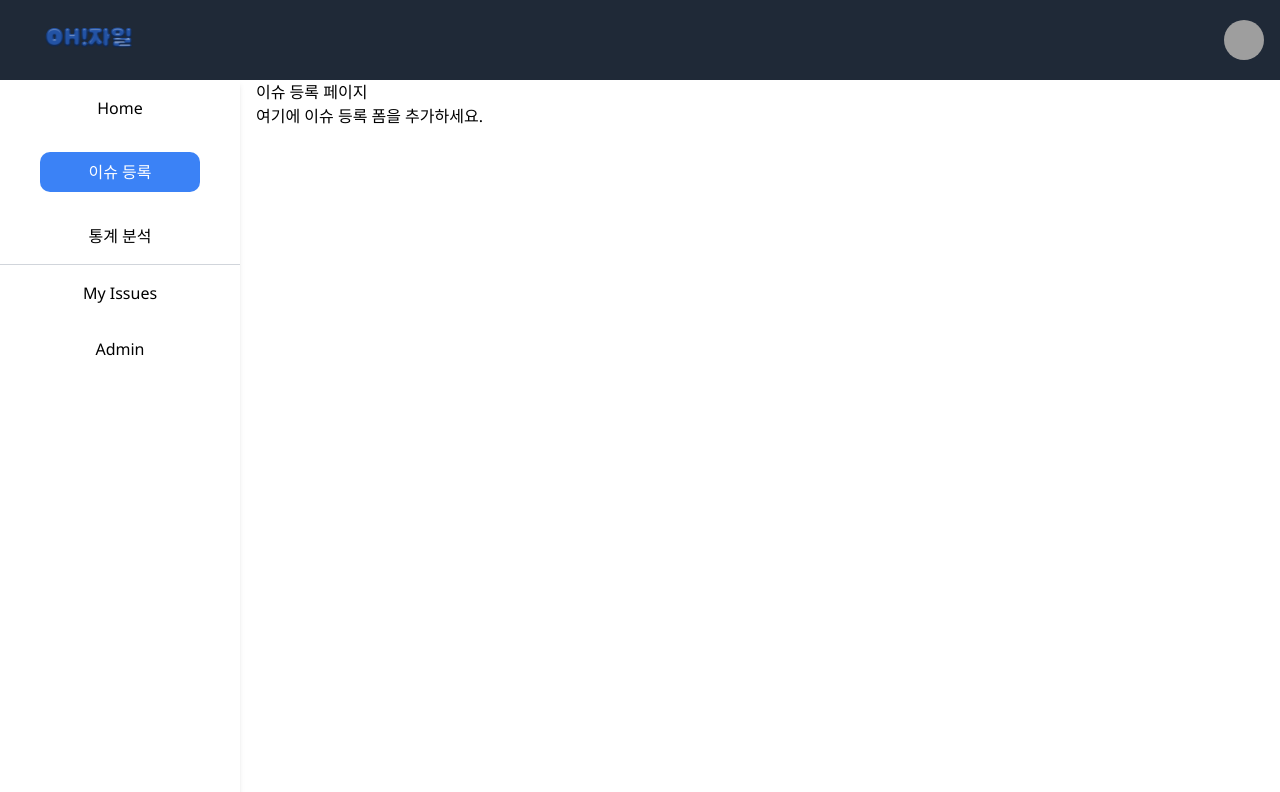
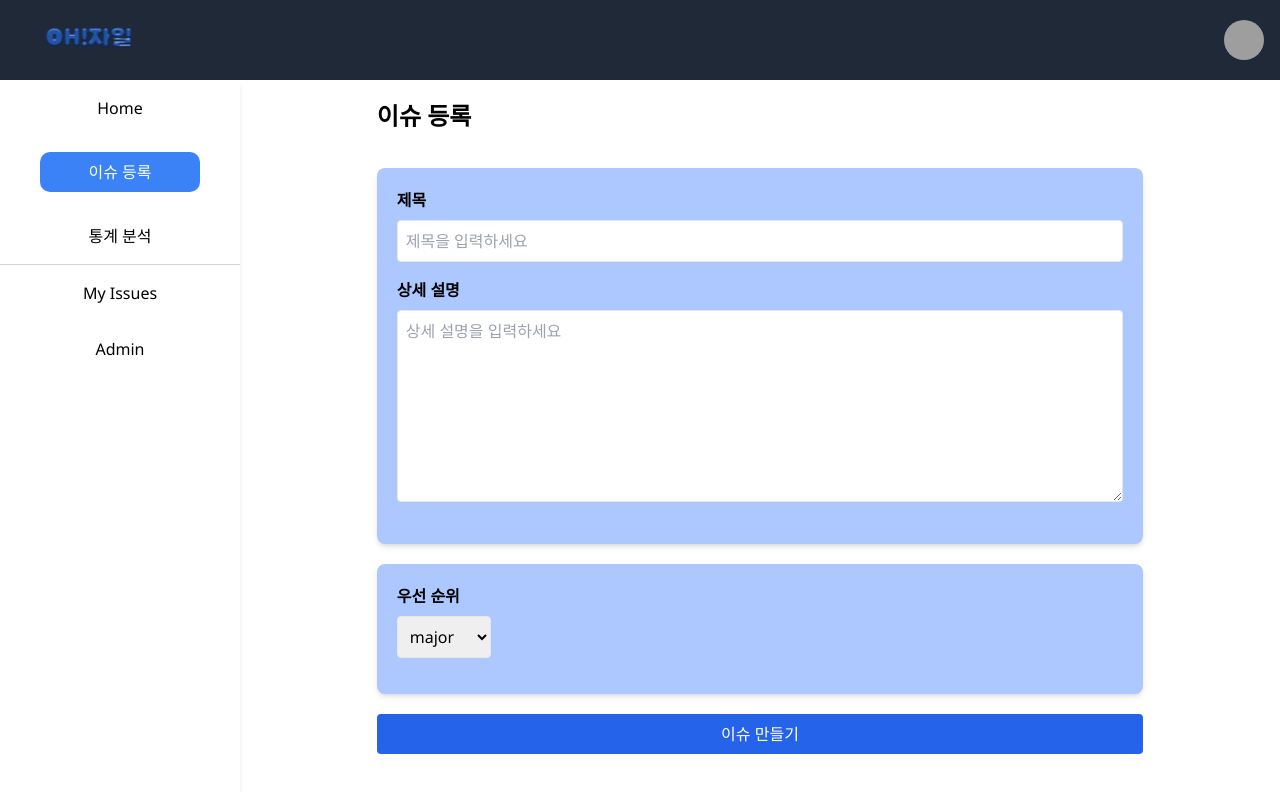
Before and after one commit to CAU-SE-Project07/front-end, a React (Create React App) app: page /issue-register in a window 1280 px wide. Shown: the top 792 px of the page. Built offline with nearby package versions, Linux system fonts and the light colour scheme; grey boxes are pictures that could not be loaded; a web font is replaced by a local one.

Commit message:
#7 이슈 등록 페이지 병합

```diff
--- a/src/components/Header.jsx
+++ b/src/components/Header.jsx
@@ -1,4 +1,5 @@
 import React, { useState, useEffect } from 'react';
+import { Link } from 'react-router-dom';
 import logoImage from '../assets/images/logo.png';
 
 export const Header = () => {
@@ -29,7 +30,7 @@ export const Header = () => {
         {/* <h1> 대신 img 태그를 사용하여 로고 이미지를 삽입합니다. */}
         <img src={logoImage} alt="logo" className="h-24 pl-6" />
       </div>
-      {isLoggedIn && (
+      {isLoggedIn ? (
         <div className="relative">
           <img
             src={userImage}
@@ -46,6 +47,11 @@ export const Header = () => {
             </div>
           )}
         </div>
+      ) : (
+        <div className="flex items-center space-x-4">
+          <Link to="/login" className="text-white hover:text-gray-300">로그인</Link>
+          <Link to="/signup" className="text-white hover:text-gray-300">회원가입</Link>
+        </div>
       )}
     </header>
   );
--- a/src/pages/IssueRegister.jsx
+++ b/src/pages/IssueRegister.jsx
@@ -1,12 +1,85 @@
-import React from 'react';
+import React, { useState } from 'react';
 
-const IssueRegister = () => {
+function IssueUploadPage() {
+  const [title, setTitle] = useState('');
+  const [description, setDescription] = useState('');
+  const [priority, setPriority] = useState('major');
+
+  const handleTitleChange = (e) => {
+    setTitle(e.target.value);
+  };
+
+  const handleDescriptionChange = (e) => {
+    setDescription(e.target.value);
+  };
+
+  const handlePriorityChange = (e) => {
+    setPriority(e.target.value);
+  };
+
+  const handleFormSubmit = (e) => {
+    e.preventDefault();
+    // 여기에 폼 제출 로직을 추가합니다.
+    console.log({ title, description, priority });
+  };
+
+  const handlePriorityFormSubmit = (e) => {
+    e.preventDefault();
+    // 우선 순위 폼 제출 로직을 추가합니다.
+    console.log({ priority });
+  };
+
   return (
-    <div>
-      <h1>이슈 등록 페이지</h1>
-      <p>여기에 이슈 등록 폼을 추가하세요.</p>
+    <div className="grid gap-5 p-5 bg-white w-4/5 mx-auto">
+      <h1 className="text-2xl font-bold mb-4">이슈 등록</h1>
+      <form onSubmit={handleFormSubmit} className="bg-[#ADC8FF] p-5 rounded-lg shadow-md w-full">
+        <div className="mb-4">
+          <label htmlFor="title" className="block font-bold mb-2">제목</label>
+          <input
+            type="text"
+            id="title"
+            value={title}
+            placeholder="제목을 입력하세요"
+            onChange={handleTitleChange}
+            className="w-full p-2 border rounded"
+          />
+        </div>
+        <div className="mb-4">
+          <label htmlFor="description" className="block font-bold mb-2">상세 설명</label>
+          <textarea
+            id="description"
+            value={description}
+            placeholder="상세 설명을 입력하세요"
+            onChange={handleDescriptionChange}
+            className="w-full p-2 border rounded h-48"
+          />
+        </div>
+      </form>
+      <form onSubmit={handlePriorityFormSubmit} className="bg-[#ADC8FF] p-5 rounded-lg shadow-md w-full">
+        <div className="mb-4">
+          <label htmlFor="priority" className="block font-bold mb-2">우선 순위</label>
+          <select
+            id="priority"
+            className="p-2 border rounded"
+            value={priority}
+            onChange={handlePriorityChange}
+          >
+            <option value="blocker">blocker</option>
+            <option value="critical">critical</option>
+            <option value="major">major</option>
+            <option value="minor">minor</option>
+            <option value="trivial">trivial</option>
+          </select>
+        </div>
+      </form>
+      <button
+        onClick={handlePriorityFormSubmit}
+        className="bg-blue-600 text-white py-2 px-4 rounded hover:bg-blue-800 mx-auto w-full"
+      >
+        이슈 만들기
+      </button>
     </div>
   );
-};
+}
 
-export default IssueRegister;
+export default IssueUploadPage;
--- /dev/null
+++ b/src/pages/IssueUpload.jsx
@@ -0,0 +1,85 @@
+import React, { useState } from 'react';
+
+function IssueUploadPage() {
+  const [title, setTitle] = useState('');
+  const [description, setDescription] = useState('');
+  const [priority, setPriority] = useState('major');
+
+  const handleTitleChange = (e) => {
+    setTitle(e.target.value);
+  };
+
+  const handleDescriptionChange = (e) => {
+    setDescription(e.target.value);
+  };
+
+  const handlePriorityChange = (e) => {
+    setPriority(e.target.value);
+  };
+
+  const handleFormSubmit = (e) => {
+    e.preventDefault();
+    // 여기에 폼 제출 로직을 추가합니다.
+    console.log({ title, description, priority });
+  };
+
+  const handlePriorityFormSubmit = (e) => {
+    e.preventDefault();
+    // 우선 순위 폼 제출 로직을 추가합니다.
+    console.log({ priority });
+  };
+
+  return (
+    <div className="grid gap-5 p-5 bg-white">
+      <h1 className="text-2xl font-bold mb-4">이슈 등록</h1>
+      <form onSubmit={handleFormSubmit} className="bg-purple-200 p-5 rounded-lg shadow-md max-w-2xl mx-auto">
+        <div className="mb-4">
+          <label htmlFor="title" className="block font-bold mb-2">제목</label>
+          <input
+            type="text"
+            id="title"
+            value={title}
+            placeholder="제목을 입력하세요"
+            onChange={handleTitleChange}
+            className="w-full p-2 border rounded"
+          />
+        </div>
+        <div className="mb-4">
+          <label htmlFor="description" className="block font-bold mb-2">상세 설명</label>
+          <textarea
+            id="description"
+            value={description}
+            placeholder="상세 설명을 입력하세요"
+            onChange={handleDescriptionChange}
+            className="w-full p-2 border rounded h-48"
+          />
+        </div>
+      </form>
+      <form onSubmit={handlePriorityFormSubmit} className="bg-purple-200 p-5 rounded-lg shadow-md max-w-2xl mx-auto">
+        <div className="mb-4">
+          <label htmlFor="priority" className="block font-bold mb-2">우선 순위</label>
+          <select
+            id="priority"
+            className="w-full p-2 border rounded"
+            value={priority}
+            onChange={handlePriorityChange}
+          >
+            <option value="blocker">blocker</option>
+            <option value="critical">critical</option>
+            <option value="major">major</option>
+            <option value="minor">minor</option>
+            <option value="trivial">trivial</option>
+          </select>
+        </div>
+      </form>
+      <button
+        onClick={handlePriorityFormSubmit}
+        className="bg-blue-600 text-white py-2 px-4 rounded hover:bg-blue-800 mx-auto"
+      >
+        이슈 만들기
+      </button>
+    </div>
+  );
+}
+
+export default IssueUploadPage;
```
